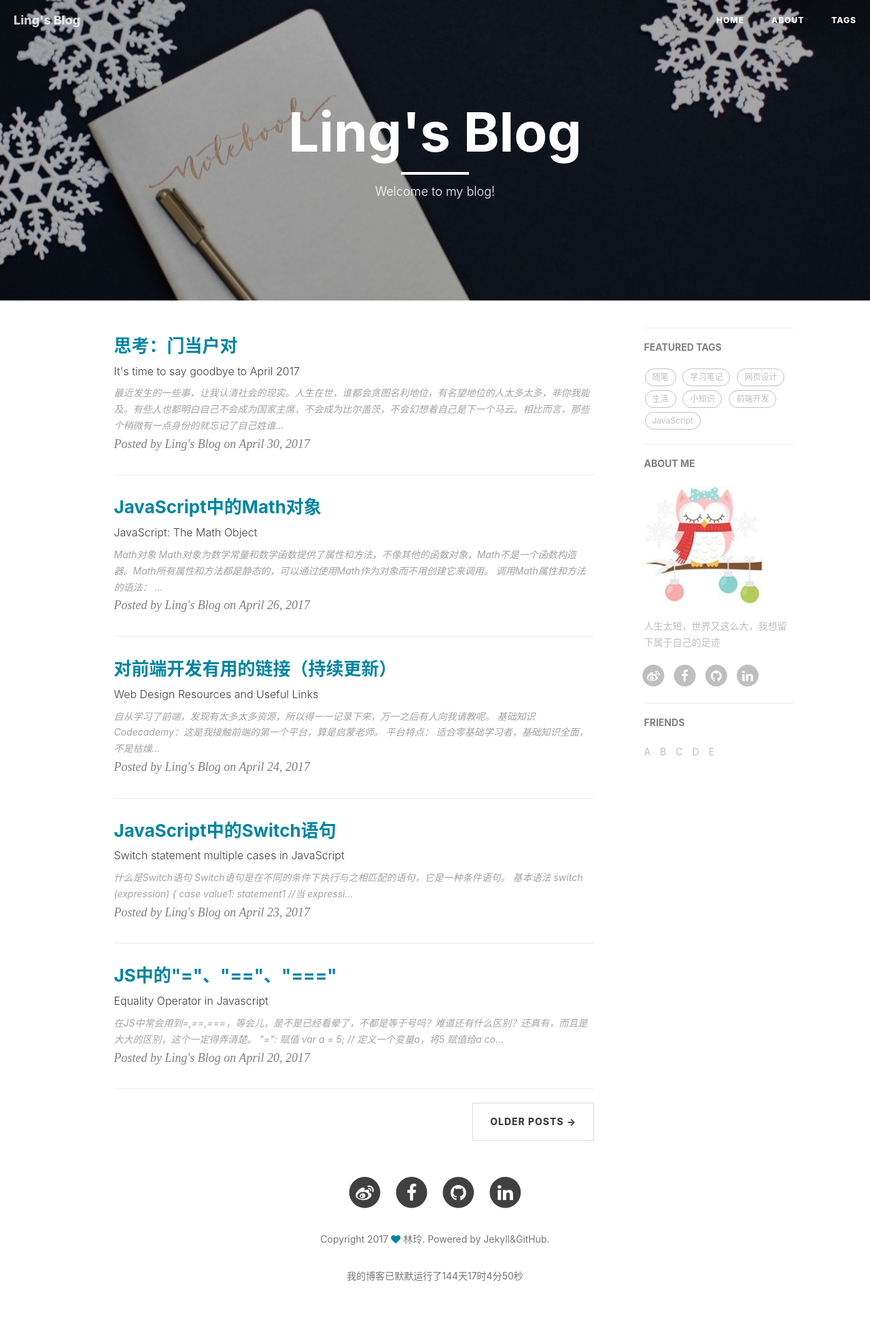
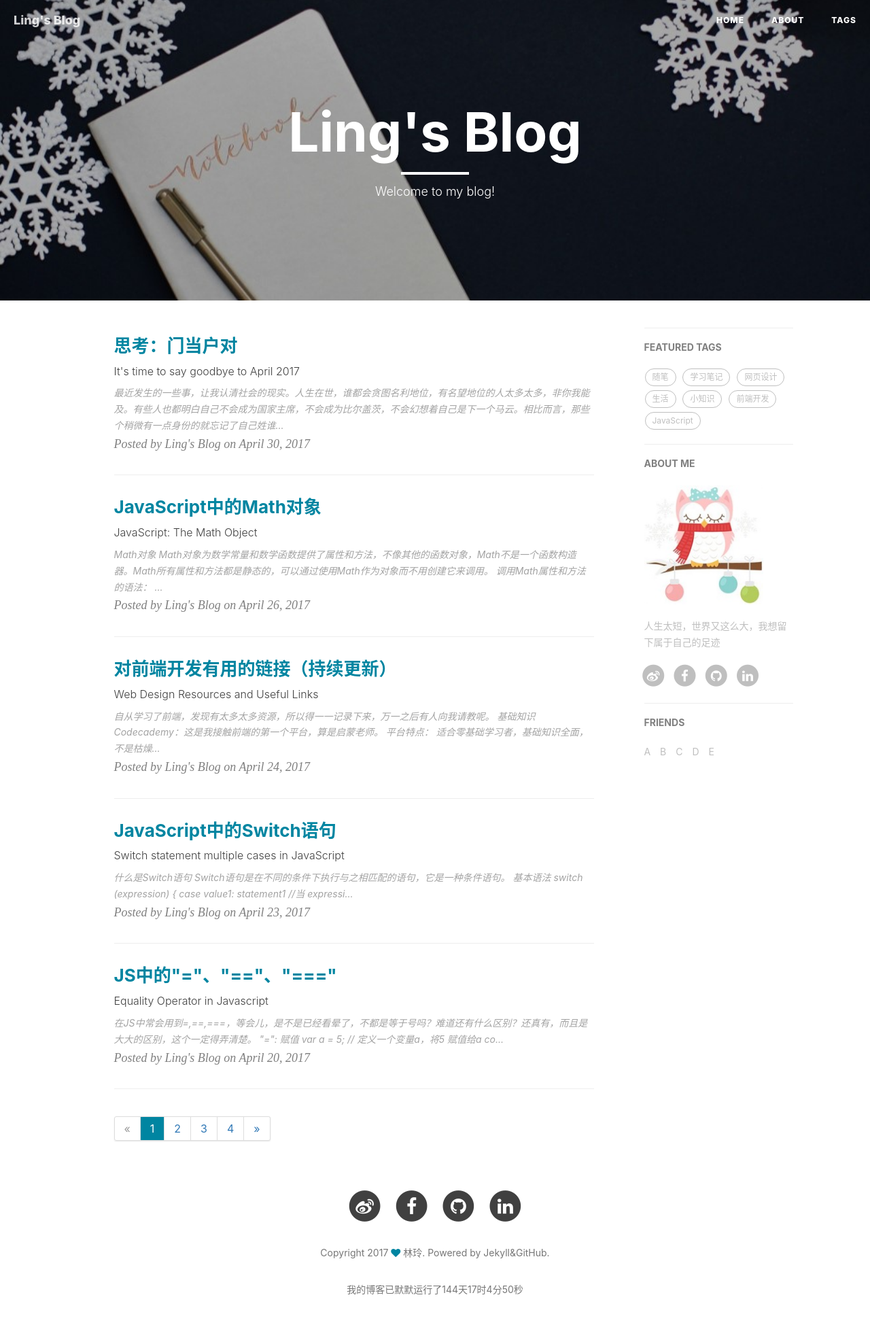
Before and after one commit to LingLinyp/LingLinyp.github.io, a Jekyll site: the page built from index.html, in a window 1280 px wide. Shown: the whole page at 68% size. Built offline with Jekyll 4.4.1, drawn with Linux system fonts in a browser that asks for light colours; the list of posts is cut into pages by our own code; comment, search, counter and statistics services are not loaded.

Commit message:
change_pagination

```diff
--- a/index.html
+++ b/index.html
@@ -2,6 +2,71 @@
 layout: page
 description: "Welcome to my blog!"
 ---
+
+<!-- for pagination style -->
+
+
+<style type="text/css">
+    .pagination {
+  height: 36px;
+}
+
+.pagination ul {
+  display: inline-block;
+  margin: 0;
+  padding: 0;
+  -webkit-border-radius: 3px;
+  -moz-border-radius: 3px;
+  border-radius: 3px;
+  -webkit-box-shadow: 0 1px 2px rgba(0, 0, 0, 0.1);
+  -moz-box-shadow: 0 1px 2px rgba(0, 0, 0, 0.1);
+  box-shadow: 0 1px 2px rgba(0, 0, 0, 0.1);
+}
+
+.pagination li {
+  display: inline;
+}
+
+.pagination li:first-child a {
+  border-left-width: 1px;
+  -webkit-border-radius: 3px 0 0 3px;
+  -moz-border-radius: 3px 0 0 3px;
+  border-radius: 3px 0 0 3px;
+}
+
+.pagination li:last-child a {
+  -webkit-border-radius: 0 3px 3px 0;
+  -moz-border-radius: 0 3px 3px 0;
+  border-radius: 0 3px 3px 0;
+}
+
+.pagination a {
+  float: left;
+  padding: 0 14px;
+  line-height: 34px;
+  border: 1px solid #DDD;
+  border-left-width: 0;
+}
+
+
+.active a {
+  background-color:#0085A1 ;
+  color:white;
+  text-decoration: none;
+}
+
+.disabled a, .disabled a:hover{
+    color:#999;
+}
+.active a, .active a:hover {
+  color: white;
+}
+
+.disabled a:hover {
+  background-color: transparent;
+}
+</style>
+
 
 {% for post in paginator.posts %}
 <div class="post-preview">
@@ -26,7 +91,7 @@ description: "Welcome to my blog!"
 {% endfor %}
 
 <!-- Pager -->
-{% if paginator.total_pages > 1 %}
+<!-- {% if paginator.total_pages > 1 %}
 <ul class="pager">
     {% if paginator.previous_page %}
     <li class="previous">
@@ -39,4 +104,59 @@ description: "Welcome to my blog!"
     </li>
     {% endif %}
 </ul>
-{% endif %}
+{% endif %} -->
+<!-- post styling -->
+
+
+<!-- pagination (a page1 folder isn't created by Jekyll.
+To avoid 404s when going to the first page it must be
+specified separately) -->
+
+<div class="pagination">
+  <ul>
+    {% if paginator.previous_page %}
+      {% if paginator.previous_page == 1 %}
+        <li>
+          <a href="/">&laquo;</a>
+        </li>
+      {% else %}
+        <li>
+          <a href="/page{{paginator.previous_page}}">&laquo;</a>
+        </li>
+      {% endif %}
+    {% else %}
+      <li class="disabled">
+        <a href="#">&laquo;</a>
+      </li>
+    {% endif %}
+    {% if paginator.page == 1 %}
+      <li class="active">
+        <a href="#">1</a>
+      </li>
+    {% else %}
+      <li>
+        <a href="/">1</a>
+      </li>
+    {% endif %}
+    {% for count in (2..paginator.total_pages) %}
+      {% if count == paginator.page %}
+        <li class="active">
+          <a href="#">{{count}}</a>
+        </li>
+      {% else %}
+        <li>
+          <a href="/page{{count}}">{{count}}</a>
+        </li>
+      {% endif %}
+    {% endfor %}
+    {% if paginator.next_page %}
+      <li>
+        <a href="/page{{paginator.next_page}}">&raquo;</a>
+      </li>
+    {% else %}
+      <li class="disabled">
+        <a href="#">&raquo;</a>
+      </li>
+    {% endif %}
+  </ul>
+</div>
```
